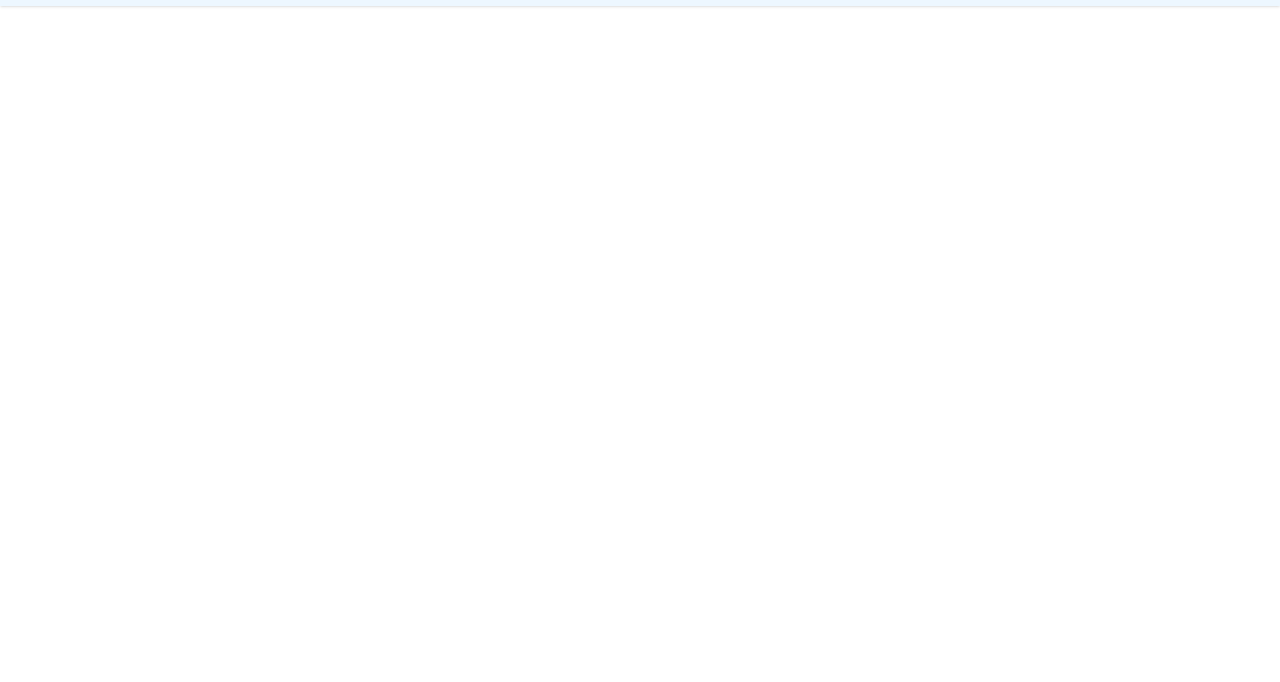
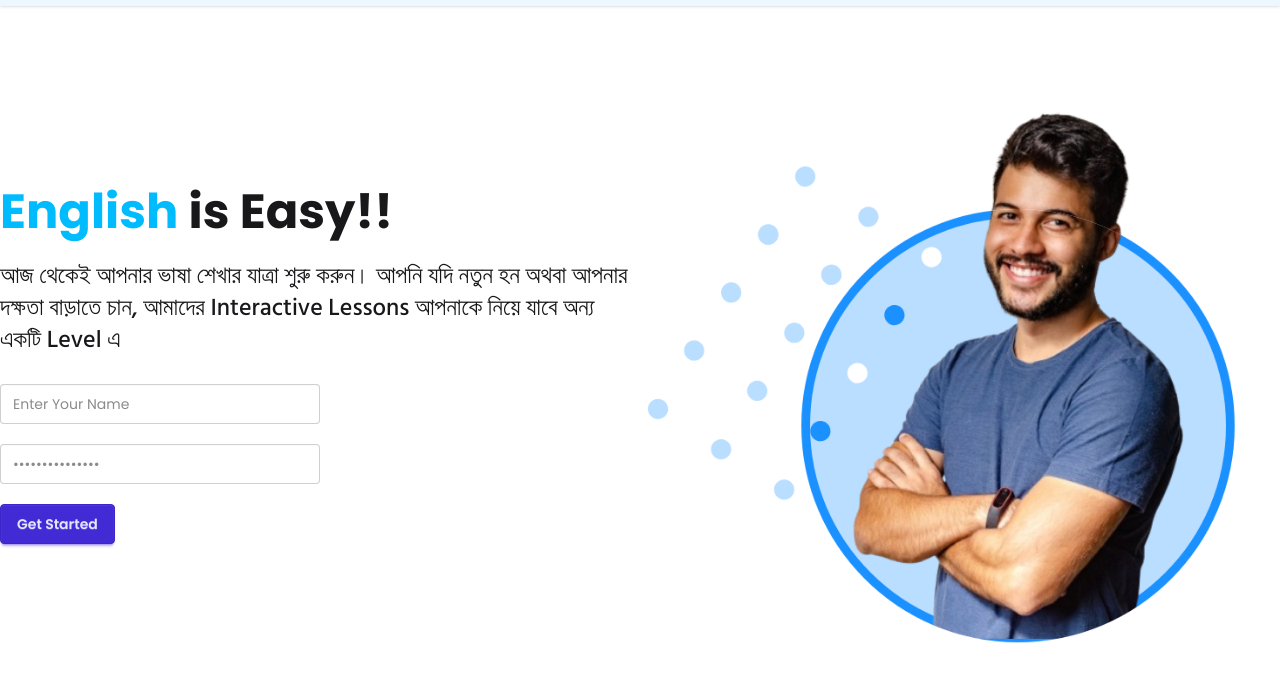
Before and after one commit to marufbillah-dev/english-janala, a plain HTML site: page index.html in a window 1280 px wide. Shown: the part 66-748 px from the top of the page. Drawn offline with nearby package versions, Linux system fonts and the light colour scheme.

Commit message:
added hero section

```diff
--- a/index.html
+++ b/index.html
@@ -34,7 +34,10 @@
             class="navbar-left flex items-center w-full flex-row-reverse justify-between lg:flex-row lg:justify-start"
           >
             <div class="flex-none max-lg:px-4">
-              <a class="flex items-center gap-1 font-semibold text-xl max-lg:text-sm" href="">
+              <a
+                class="flex items-center gap-1 font-semibold text-xl max-lg:text-sm"
+                href=""
+              >
                 English<img src="./assets/logo.png" class="w-9 max-lg:w-7" />
                 <span class="font-bangla">জানালা</span>
               </a>
@@ -60,7 +63,7 @@
                 </div>
                 <ul
                   tabindex="-1"
-                  class="menu menu-sm dropdown-content bg-base-100 rounded-box z-[1] mt-3 w-52 p-2 shadow gap-3"
+                  class="menu menu-sm dropdown-content bg-base-100 rounded-box z-1 mt-3 w-52 p-2 shadow gap-3"
                 >
                   <a class="btn btn-outline btn-primary"
                     ><i class="fa-solid fa-circle-question"></i> FAQ</a
@@ -91,5 +94,31 @@
         </nav>
       </div>
     </header>
+    <main>
+      <!-- hero section -->
+      <section id="hero" class="flex max-lg:pb-12.5 max-lg:flex-col-reverse max-lg:text-center min-h-[90dvh] items-center justify-between container max-sm:max-w-11/12 mx-auto">
+        <!-- hero contents or hero left -->
+        <div class="hero-contents space-y-7 max-w-[728px] flex-1">
+          <div class="heading space-y-6">
+            <h1 class="text[#18181B] text-5xl font-bold"><span class="text-[#00BCFF]">English</span> is Easy!!</h1>
+            <p class="text[#18181B] text-2xl font-medium font-bangla">
+              আজ থেকেই আপনার ভাষা শেখার যাত্রা শুরু করুন। আপনি যদি নতুন হন অথবা
+              আপনার দক্ষতা বাড়াতে চান, আমাদের Interactive Lessons আপনাকে নিয়ে
+              যাবে অন্য একটি Level এ
+            </p>
+          </div>
+          <!-- get started -->
+          <div class="get-started flex flex-col gap-5">
+            <input type="text" placeholder="Enter Your Name" class="input input-md max-lg:w-full outline-[#00BCFF]"/>
+            <input type="text" placeholder="•••••••••••••••" class="input input-md max-lg:w-full outline-[#00BCFF]"/>
+            <a class="btn btn-primary lg:w-fit">Get Started</a>
+          </div>
+        </div>
+        <!-- hero banner -->
+        <div class="hero-banner flex-1 flex justify-end">
+          <img src="./assets/hero-student.png">
+        </div>
+      </section>
+    </main>
   </body>
 </html>
--- a/style.css
+++ b/style.css
@@ -1,11 +1,11 @@
+@import "tailwindcss";
+
 /* google fonts */
-@import url('https://fonts.googleapis.com/css2?family=Hind+Siliguri:wght@300;400;500;600;700&family=Poppins:ital,wght@0,100;0,200;0,300;0,400;0,500;0,600;0,700;0,800;0,900;1,100;1,200;1,300;1,400;1,500;1,600;1,700;1,800;1,900&display=swap');
+@import url("https://fonts.googleapis.com/css2?family=Hind+Siliguri:wght@300;400;500;600;700&family=Poppins:ital,wght@0,100;0,200;0,300;0,400;0,500;0,600;0,700;0,800;0,900;1,100;1,200;1,300;1,400;1,500;1,600;1,700;1,800;1,900&display=swap");
 
 * {
-    font-family: "Poppins", sans-serif;
+  font-family: "Poppins", sans-serif;
 }
 .font-bangla {
-    font-family: "Hind Siliguri", sans-serif;
+  font-family: "Hind Siliguri", sans-serif;
 }
-
-@import "tailwindcss";
```
